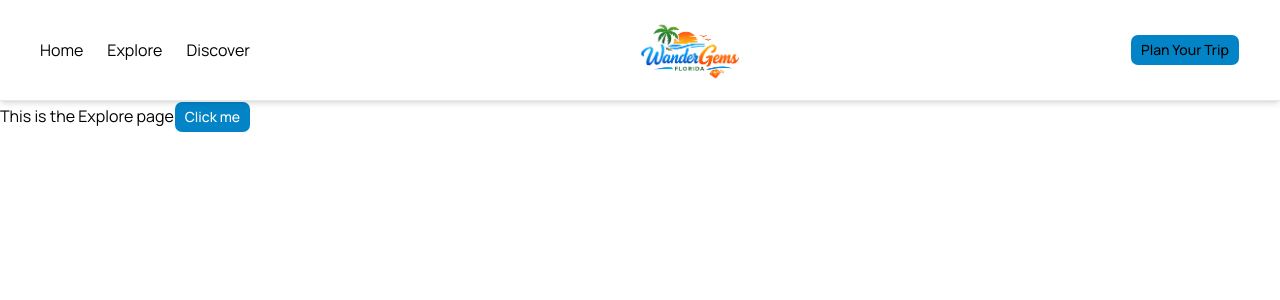
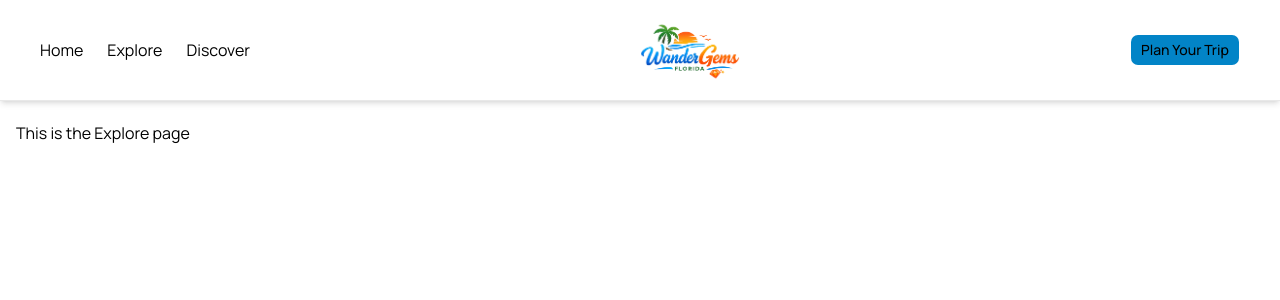
Before and after one commit to bucadokim/wandergems, a React (Vite) app: page /explore in a window 1280 px wide. Shown: the top 300 px of the page. Built offline with nearby package versions, Linux system fonts and the light colour scheme; a web font is replaced by a local one.

Commit message:
Navbar UI

```diff
--- a/src/pages/discover/DiscoverPage.jsx
+++ b/src/pages/discover/DiscoverPage.jsx
@@ -1,7 +1,10 @@
 import React from "react";
+import Container from "../layout/Container";
 
 const DiscoverPage = () => {
-  return <div>This is the Discover page</div>;
+  return (
+    <Container containerStyles="py-5 px-4">This is the Discover page</Container>
+  );
 };
 
 export default DiscoverPage;
--- a/src/pages/explore/ExplorePage.jsx
+++ b/src/pages/explore/ExplorePage.jsx
@@ -1,12 +1,9 @@
-import { Button } from "@/components/ui/button";
 import React from "react";
+import Container from "../layout/Container";
 
 const ExplorePage = () => {
   return (
-    <div>
-      This is the Explore page
-      <Button className="bg-primary text-white">Click me</Button>
-    </div>
+    <Container containerStyles="py-5 px-4">This is the Explore page</Container>
   );
 };
 
--- a/src/pages/home/HomePage.jsx
+++ b/src/pages/home/HomePage.jsx
@@ -1,11 +1,12 @@
 import React from "react";
+import Container from "../layout/Container";
 
 const HomePage = () => {
   return (
-    <div>
+    <Container containerStyles="py-5 px-4">
       <h1>Home Page</h1>
       <p>This is the Home Page content.</p>
-    </div>
+    </Container>
   );
 };
 
```
